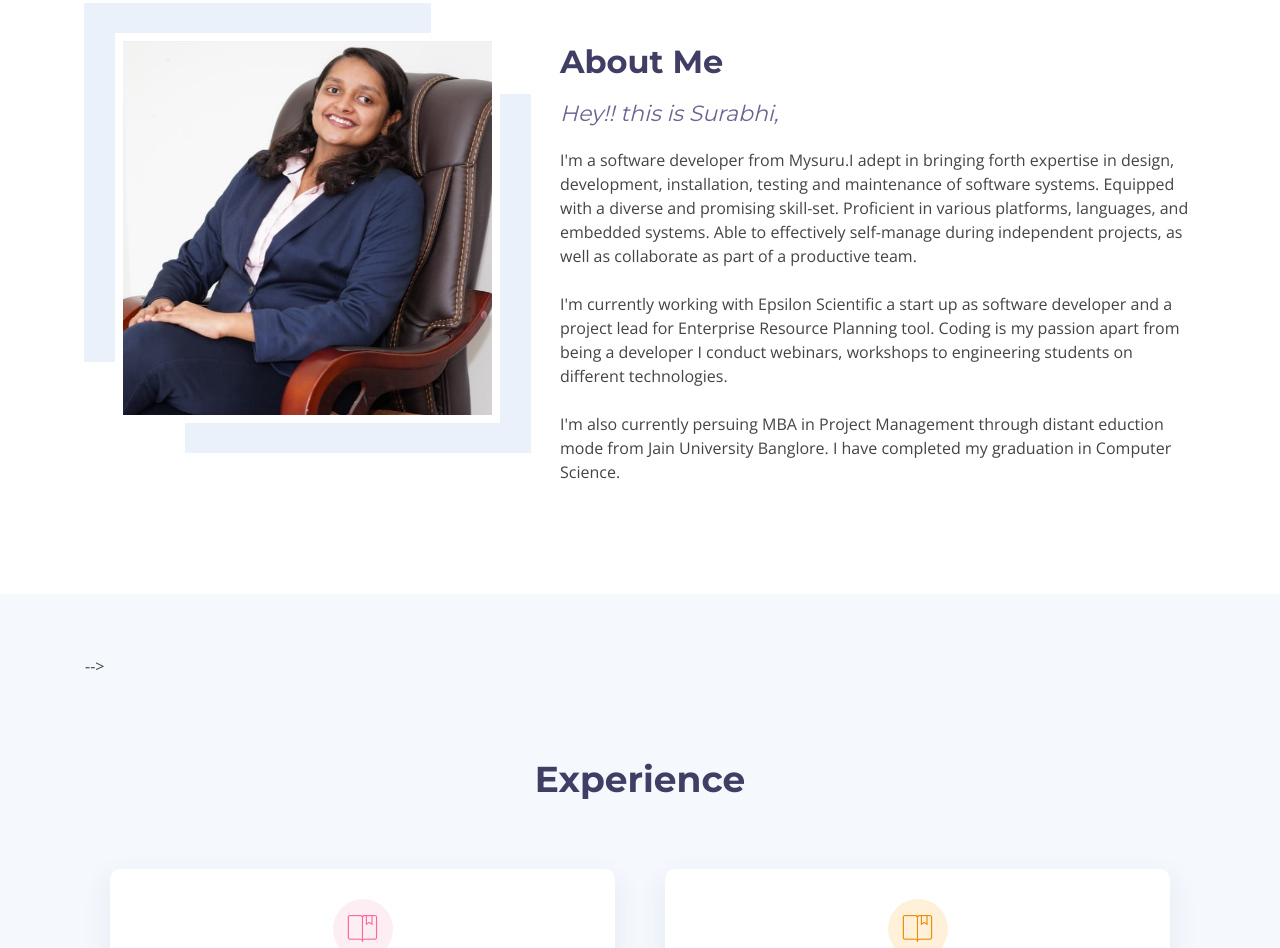
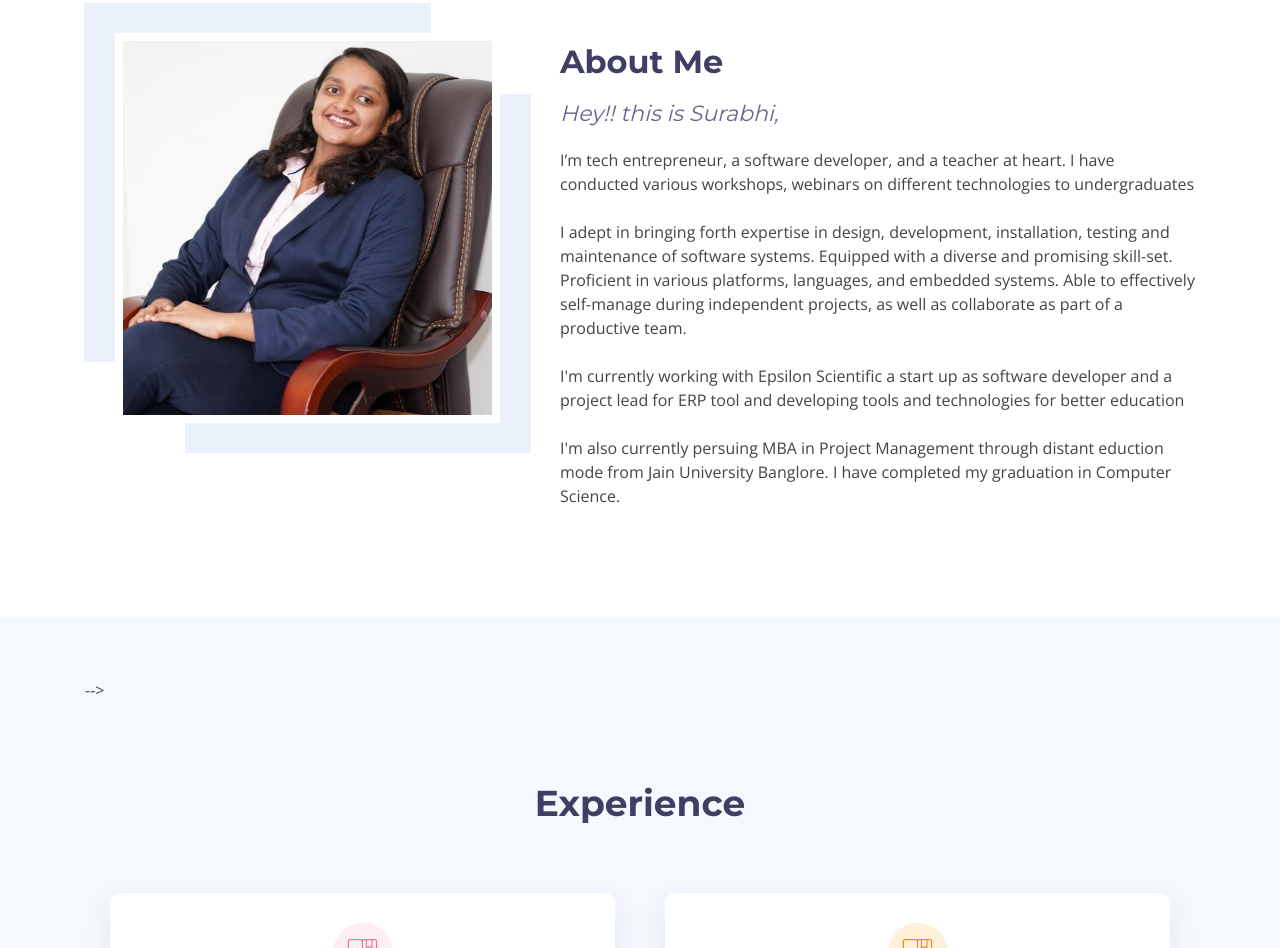
Before and after one commit to Surabhi102/Surabhi102.github.io, a plain HTML site: page index.html in a window 1280 px wide. Shown: the part 877-1825 px from the top of the page. Drawn offline with nearby package versions, Linux system fonts and the light colour scheme; files whose address does not match are found by name.

Commit message:
Update index.html
Pro change

```diff
--- a/index.html
+++ b/index.html
@@ -108,7 +108,8 @@
             <div class="about-content" data-aos="fade-left" data-aos-delay="100">
               <h2>About Me</h2>
               <h3>Hey!! this is Surabhi,</h3>
-              <p>I'm a software developer from Mysuru.I adept in bringing forth expertise in design, development, installation, testing and maintenance of software systems. Equipped with a diverse and promising skill-set. Proficient in various platforms, languages, and embedded systems. Able to effectively self-manage during independent projects, as well as collaborate as part of a productive team. <br> <br>  I'm currently working with Epsilon Scientific a start up as software developer and a project lead for Enterprise Resource Planning tool. Coding is my passion apart from being a developer I conduct webinars, workshops to engineering students on different technologies. <br><br> I'm also currently persuing MBA in Project Management through distant eduction mode from Jain University Banglore. I have completed my graduation in Computer Science. </p>
+
+  <p>I’m tech entrepreneur, a software developer, and a teacher at heart. I have conducted various workshops, webinars on different technologies to undergraduates <br><br> I adept in bringing forth expertise in design, development, installation, testing and maintenance of software systems. Equipped with a diverse and promising skill-set. Proficient in various platforms, languages, and embedded systems. Able to effectively self-manage during independent projects, as well as collaborate as part of a productive team. <br> <br>  I'm currently working with Epsilon Scientific a start up as software developer and a project lead for ERP tool and developing tools and technologies for better education <br><br> I'm also currently persuing MBA in Project Management through distant eduction mode from Jain University Banglore. I have completed my graduation in Computer Science. </p>
 
             </div>
           </div>
```
